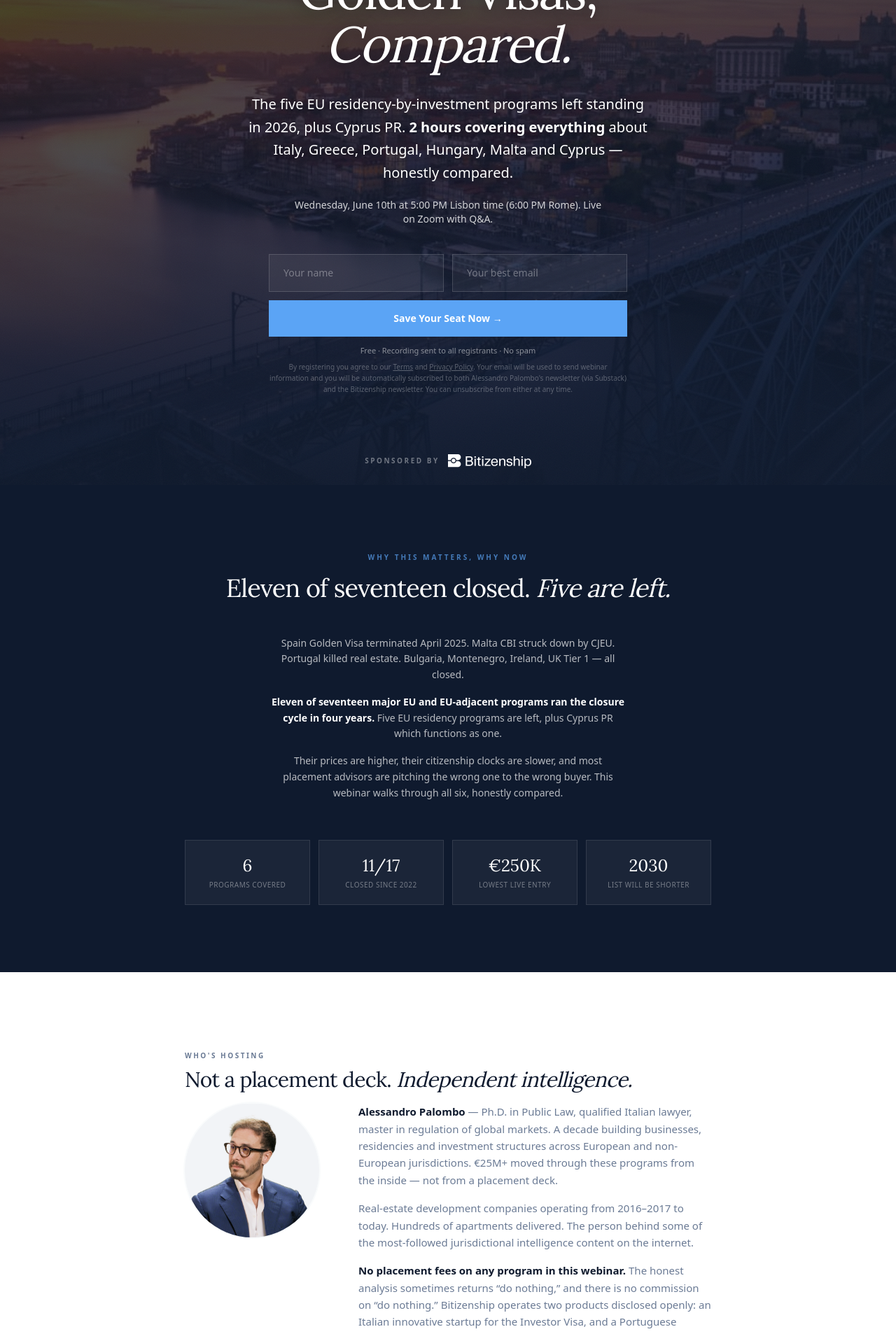
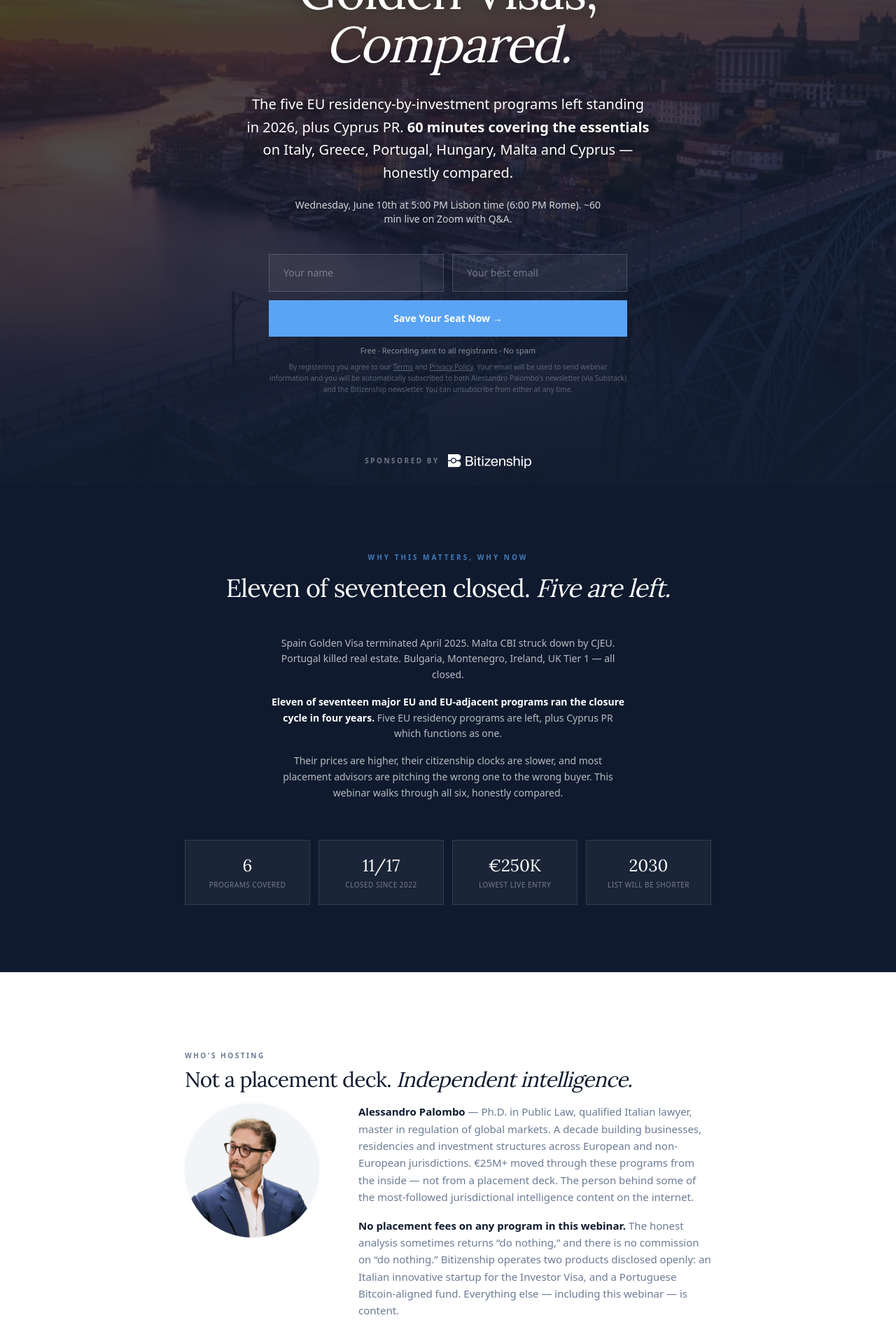
Before and after one commit to alepalombo/eu-golden-visas-site, a Next.js app: page / in a window 1280 px wide. Shown: the part 360-2266 px from the top of the page at 70% size. Built offline with nearby package versions, Linux system fonts and the light colour scheme.

Commit message:
Trim duration to ~60 min, remove real-estate developer mention
- Hero/agenda/CTA/logistics/meta: 2 hours → 60 minutes (some flex allowed)
- Section durations rebalanced to total ~60 min (5+7+18+5+7+6+12)
- Host bio: remove real-estate development line (not needed for EU GV context)

```diff
--- a/src/app/layout.tsx
+++ b/src/app/layout.tsx
@@ -27,7 +27,7 @@ export const metadata: Metadata = {
   },
   title: 'Top European Golden Visas, Compared — Free Live Webinar',
   description:
-    'The five EU residency-by-investment programs left standing in 2026. What they actually cost, who they actually fit, and which one fits you. 2-hour live webinar with Q&A. Free registration.',
+    'The five EU residency-by-investment programs left standing in 2026. What they actually cost, who they actually fit, and which one fits you. 60-minute live webinar with Q&A. Free registration.',
   openGraph: {
     title: 'Top European Golden Visas, Compared — Free Live Webinar',
     description:
@@ -43,7 +43,7 @@ export const metadata: Metadata = {
     creator: '@thealepalombo',
     title: 'Top European Golden Visas, Compared — Free Live Webinar',
     description:
-      'Italy · Greece · Portugal · Hungary · Malta · Cyprus. The five EU programs left, side by side. 2-hour live session with Q&A. Free.',
+      'Italy · Greece · Portugal · Hungary · Malta · Cyprus. The five EU programs left, side by side. 60-min live session with Q&A. Free.',
   },
   robots: { index: true, follow: true },
 };
--- a/src/app/page.tsx
+++ b/src/app/page.tsx
@@ -67,38 +67,38 @@ const BUDAPEST_IMG = '/hungary.jpg';
 const AGENDA_SECTIONS = [
   {
     title: 'Why this matters: the Plan B / political pendulum case',
-    duration: '15 min',
+    duration: '5 min',
     desc: 'Why optionality is the right frame for any EU Golden Visa, what the political pendulum costs you if you don’t hedge in time, the Thiel/Dalio frame (and how the placement industry misuses it), and why most readers don’t actually need any of these programs.',
   },
   {
     title: 'The ratchet & the five EU survivors',
-    duration: '15 min',
+    duration: '7 min',
     desc: 'Eleven of seventeen major EU and EU-adjacent programs closed in 4 years. The CJEU April 2025 ruling that ended Malta CBI permanently. Spain Apr 2025, Bulgaria 2022, Montenegro 2022, Ireland 2023, Portugal real estate 2023. What survived, what didn’t, and the constitutional line that’s now binding.',
   },
   {
     title: 'The five EU survivors side by side',
-    duration: '35 min',
+    duration: '18 min',
     desc: 'Italy Investor Visa €250K, Greek GV €250K (Zone C), Portugal GV €500K funds or €200K donation, Hungary GIP €250K AIF, Malta MPRP €375K + €37K, Cyprus PR €300K. Mechanics, math, who fits, the honest catch, the verdict on each.',
   },
   {
     title: 'The four tests — how to evaluate any program',
-    duration: '10 min',
+    duration: '5 min',
     desc: 'Recoverability (is the capital yours?), presence (what does holding cost you?), citizenship trigger (does exercise yield something durable?), expiry risk (closure cycle position). The framework you can apply to any program, today or in 2030 when the survivor list changes again.',
   },
   {
     title: 'Tax stacking — the visa is not the tax break',
-    duration: '15 min',
+    duration: '7 min',
     desc: 'Italy 24-bis / 24-ter / Impatriati / Researcher. Greek 5A (€100K) / 5B (7%). Cyprus 60-day non-dom 17 years. Malta non-dom + refundable. Portugal IFICI (narrow). €5M foreign-income worked example across all five jurisdictions side by side. Match the regime to your profile, then pick the visa.',
   },
   {
     title: 'Decision matrix — who fits which program',
-    duration: '15 min',
+    duration: '6 min',
     desc: 'UK ex-non-doms on a burning clock, US tech founders pre-exit, foreign-pension retirees, UHNW with foreign-source income, founders selling business, the do-nothing baseline. Profile is filter #1. The visa is filter #4. Plus the descent check most placement decks skip.',
   },
   {
     title: 'Honest costs, red flags + Live Q&A',
-    duration: '15 min',
-    desc: 'The fees the placement industry doesn’t publish. Guarantees you should refuse. The five rules nobody tells you before buying EU optionality. Then full live Q&A on your specific situation.',
+    duration: '12 min',
+    desc: 'The fees the placement industry doesn’t publish. Guarantees you should refuse. The five rules nobody tells you before buying EU optionality. Then live Q&A on your specific situation.',
   },
 ];
 
@@ -346,11 +346,11 @@ export default function LandingPage() {
             </h1>
 
             <p className="mx-auto mb-5 max-w-xl text-lg font-medium leading-relaxed text-white md:text-xl [text-shadow:0_1px_10px_rgba(0,0,0,0.4)]">
-              The five EU residency-by-investment programs left standing in 2026, plus Cyprus PR. <span className="font-bold">2 hours covering everything</span> about Italy, Greece, Portugal, Hungary, Malta and Cyprus &mdash; honestly compared.
+              The five EU residency-by-investment programs left standing in 2026, plus Cyprus PR. <span className="font-bold">60 minutes covering the essentials</span> on Italy, Greece, Portugal, Hungary, Malta and Cyprus &mdash; honestly compared.
             </p>
 
             <p className="mx-auto mb-10 max-w-md text-sm font-medium text-white/80">
-              Wednesday, June 10th at 5:00 PM Lisbon time (6:00 PM Rome). Live on Zoom with Q&A.
+              Wednesday, June 10th at 5:00 PM Lisbon time (6:00 PM Rome). ~60 min live on Zoom with Q&A.
             </p>
 
             <div ref={topFormRef} className="w-full max-w-lg mx-auto">
@@ -443,10 +443,7 @@ export default function LandingPage() {
             <div className="flex-1 space-y-4 text-sm leading-relaxed text-muted md:text-[15px]">
               <p>
                 <strong className="font-semibold text-foreground">Alessandro Palombo</strong> &mdash;
-                Ph.D. in Public Law, qualified Italian lawyer, master in regulation of global markets. A decade building businesses, residencies and investment structures across European and non-European jurisdictions. &euro;25M+ moved through these programs from the inside &mdash; not from a placement deck.
-              </p>
-              <p>
-                Real-estate development companies operating from 2016&ndash;2017 to today. Hundreds of apartments delivered. The person behind some of the most-followed jurisdictional intelligence content on the internet.
+                Ph.D. in Public Law, qualified Italian lawyer, master in regulation of global markets. A decade building businesses, residencies and investment structures across European and non-European jurisdictions. &euro;25M+ moved through these programs from the inside &mdash; not from a placement deck. The person behind some of the most-followed jurisdictional intelligence content on the internet.
               </p>
               <p>
                 <strong className="text-foreground">No placement fees on any program in this webinar.</strong>{' '}
@@ -591,7 +588,7 @@ export default function LandingPage() {
           What You&apos;ll Get
         </p>
         <h2 className="mb-4 font-serif text-2xl font-light tracking-tight md:text-3xl">
-          2 hours, 7 sections, <span className="italic">full Q&A.</span>
+          60 minutes, 7 sections, <span className="italic">full Q&A.</span>
         </h2>
         <p className="mb-14 max-w-lg text-sm leading-relaxed text-muted">
           Everything you need to evaluate the EU Golden Visa landscape in 2026, structured so you leave with a clear picture of which program — if any — fits you, and what the honest math looks like.
@@ -700,7 +697,7 @@ export default function LandingPage() {
 
         <div className="grid gap-3 sm:grid-cols-2">
           {[
-            { label: 'Format', value: 'Live on Zoom, 2 hours including Q&A' },
+            { label: 'Format', value: 'Live on Zoom, ~60 minutes including Q&A' },
             { label: 'Cost', value: 'Free' },
             { label: 'Recording', value: 'Sent to all registrants if you can’t make it live' },
             { label: 'Language', value: 'English' },
@@ -736,10 +733,10 @@ export default function LandingPage() {
             Free Live Webinar
           </p>
           <h2 className="mb-4 font-serif text-2xl font-light tracking-tight md:text-3xl">
-            Two hours that will save you <span className="italic">weeks of research.</span>
+            One hour that will save you <span className="italic">weeks of research.</span>
           </h2>
           <p className="mx-auto mb-10 max-w-md text-sm leading-relaxed text-white/50">
-            Most people considering an EU Golden Visa spend months piecing together fragmented information from placement decks, blog posts, and outdated guides. Two hours with one practitioner who runs jurisdictional intelligence as a full-time discipline is the fastest way to see the full landscape honestly &mdash; and know which program, if any, fits you.
+            Most people considering an EU Golden Visa spend months piecing together fragmented information from placement decks, blog posts, and outdated guides. Sixty minutes with one practitioner who runs jurisdictional intelligence as a full-time discipline is the fastest way to see the full landscape honestly &mdash; and know which program, if any, fits you.
             <br /><br />
             The previous Italy webinar drew over 400 registrants.
             <br />
```
